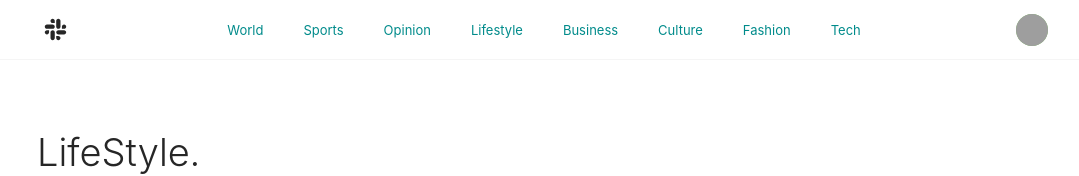
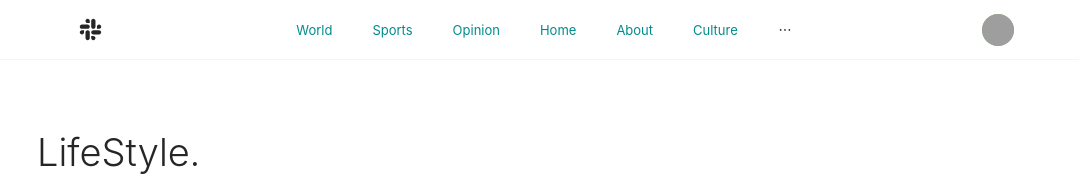
Before and after one commit to maslhiro/naoi, a React (Create React App) app: page / in a window 1280 px wide. Shown: the top 176 px of the page, without its empty margins (96-1175 px from the left). Built offline with nearby package versions, Linux system fonts and the light colour scheme; grey boxes are pictures that could not be loaded.

Commit message:
Added react router :rainbow:

```diff
--- a/package.json
+++ b/package.json
@@ -12,6 +12,7 @@
     "gh-pages": "^2.2.0",
     "react": "^16.13.1",
     "react-dom": "^16.13.1",
+    "react-router-dom": "^5.2.0",
     "react-scripts": "3.4.1"
   },
   "scripts": {
--- a/src/App.js
+++ b/src/App.js
@@ -2,7 +2,7 @@ import React from "react";
 import { Layout } from 'antd'
 
 import { MenuNav } from './components'
-import { Home } from './pages'
+import { RootRouter } from "./router";
 
 import './css'
 
@@ -10,10 +10,7 @@ function App() {
   return (
     <div className="_app">
       <Layout>
-        <MenuNav />
-
-        <Home/>
-
+        <RootRouter />
       </Layout>
     </div>
   );
--- a/src/components/menu.js
+++ b/src/components/menu.js
@@ -1,13 +1,19 @@
 import React, { } from 'react'
 import { Menu, Avatar, Affix } from 'antd';
+import { useHistory } from 'react-router-dom'
 import { SlackOutlined } from '@ant-design/icons'
 
-const mockTitle = ['World', 'Sports', 'Opinion', 'Lifestyle', 'Business', 'Culture', 'Fashion', 'Tech']
+const mockTitle = ['World', 'Sports', 'Opinion', 'Home', 'About', 'Culture', 'Fashion', 'Tech']
 
 export const MenuNav = () => {
 
+    let history = useHistory();
+
     let renderMenuItem = () => {
-        return mockTitle.map((i) => <Menu.Item key={i}>{i}</Menu.Item>)
+        return mockTitle.map((i) => (
+            <Menu.Item
+                onClick={() => history.push(i)}
+                key={i}>{i}</Menu.Item>))
     }
 
     return (
--- /dev/null
+++ b/src/router/index.js
@@ -0,0 +1 @@
+export * from './root'
--- /dev/null
+++ b/src/router/root.js
@@ -0,0 +1,28 @@
+import React from "react";
+import { BrowserRouter, Switch, Route } from "react-router-dom";
+
+import { Home } from "../pages";
+import { MenuNav } from "../components";
+
+export const RootRouter = () => {
+    return (
+        <BrowserRouter>
+            <MenuNav/>
+            <Switch>
+                <Route path="/about">
+                    <About />
+                </Route>
+                <Route path="/home">
+                    <Home />
+                </Route>
+                <Route path="/">
+                    <Home />
+                </Route>
+            </Switch>
+        </BrowserRouter >
+    );
+}
+
+function About() {
+    return <h2>About</h2>;
+  }
```
Also changed, not shown: src/class/index.js (added), 1 other file (tests, documents, lock files or other folders).
